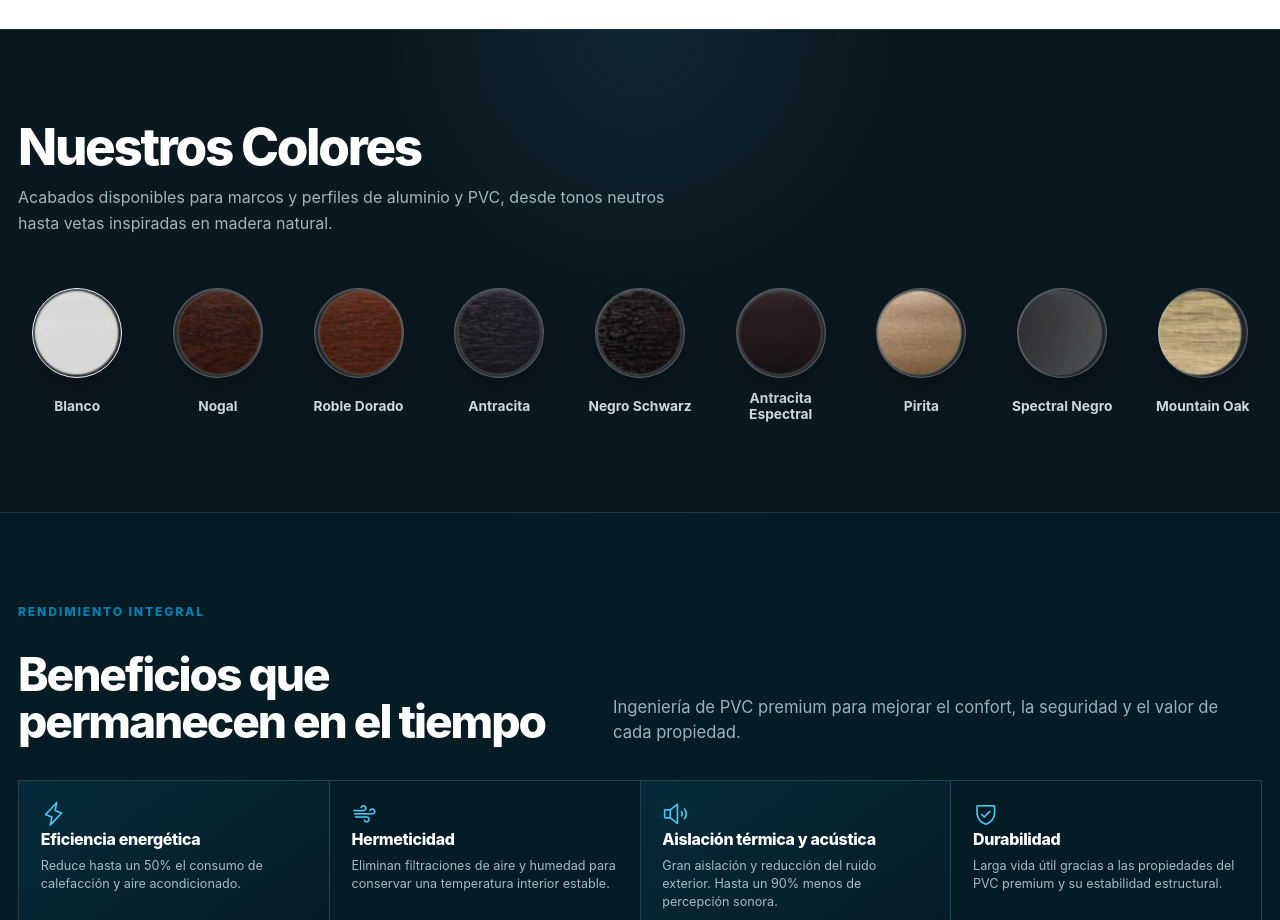
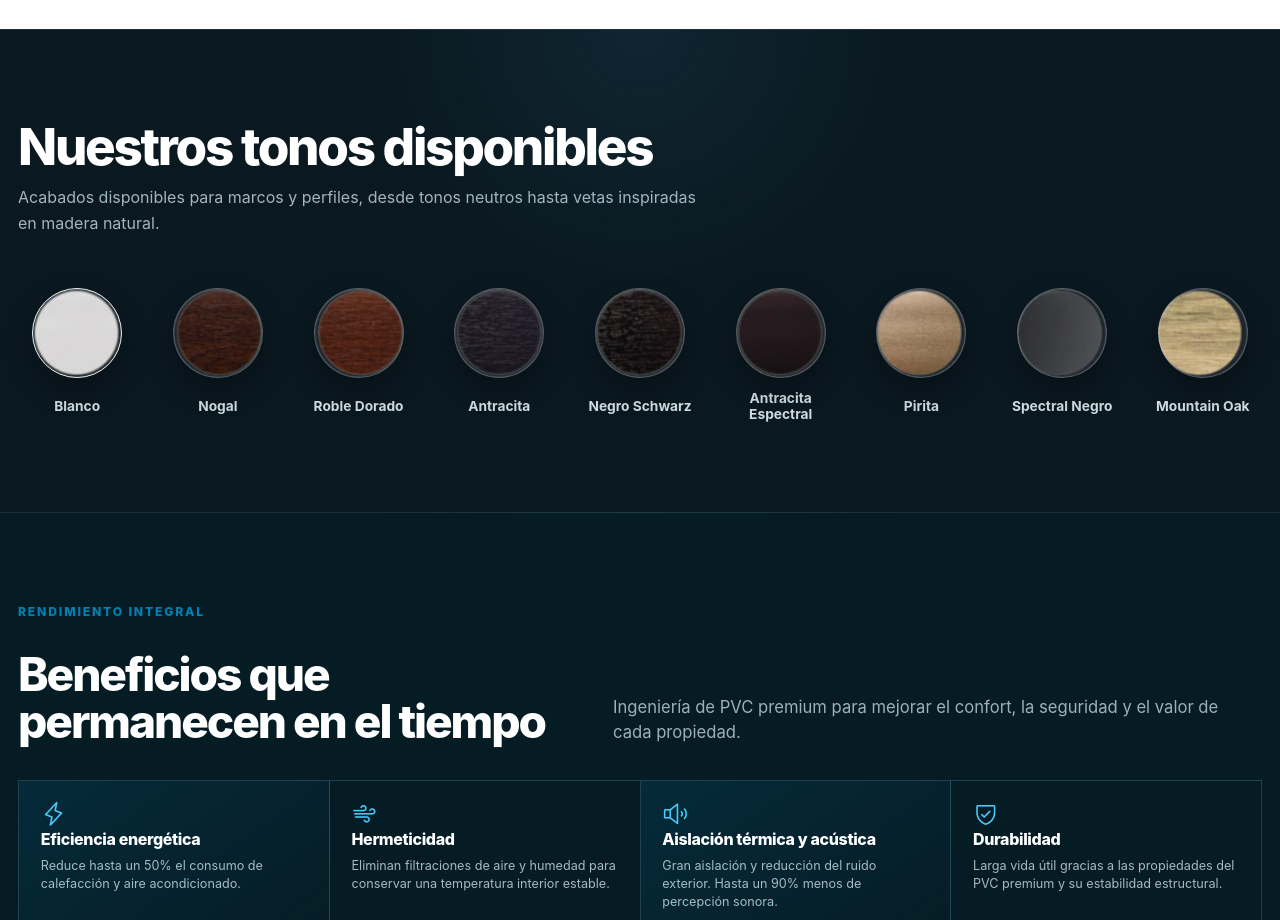
Before and after one commit to HumanWebDesign/Alfaglass, a plain HTML site: page index.html in a window 1280 px wide. Shown: the part 1760-2680 px from the top of the page. Drawn offline with nearby package versions, Linux system fonts and the light colour scheme; a script that the page names is missing.

Commit message:
update colors

```diff
--- a/index.html
+++ b/index.html
@@ -133,8 +133,8 @@
       <section class="section colores-section" id="colores" aria-labelledby="colores-title">
         <div class="container colores-shell">
           <header class="colores-heading reveal">
-            <h2 id="colores-title">Nuestros Colores</h2>
-            <p>Acabados disponibles para marcos y perfiles de aluminio y PVC, desde tonos neutros hasta vetas inspiradas en madera natural.</p>
+            <h2 id="colores-title">Nuestros tonos disponibles</h2>
+            <p>Acabados disponibles para marcos y perfiles, desde tonos neutros hasta vetas inspiradas en madera natural.</p>
           </header>
 
           <ul class="colores-grid" aria-label="Catálogo de colores disponibles">
```
